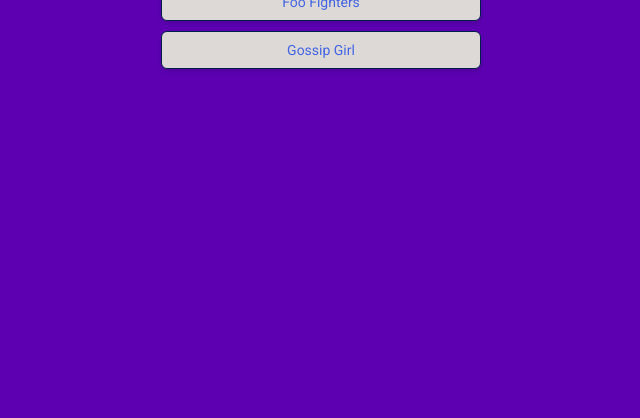
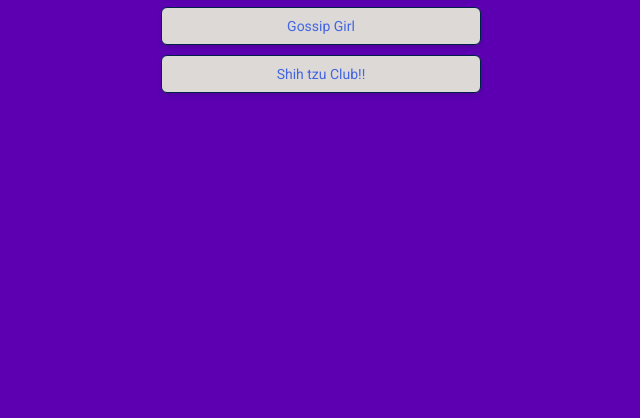
Before and after one commit to shradhalahar/phys, a plain HTML site: page index.html in a window 1280 px wide. Shown: the part 382-800 px from the top of the page, without its empty margins (319-959 px from the left). Drawn offline with Linux system fonts and the light colour scheme.

Commit message:
Update index.html

```diff
--- a/index.html
+++ b/index.html
@@ -20,6 +20,7 @@
     <div class="link-container">
       <a href="https://foofighters.com/" class="link">Foo Fighters</a>
       <a href="https://gossipgirl.tumblr.com/" class="link">Gossip Girl</a>
+      <a href="https://www.theshihtzuclub.co.uk/" class="link">Shih tzu Club!!</a>
     </div>
   </div>
 </body>
```
